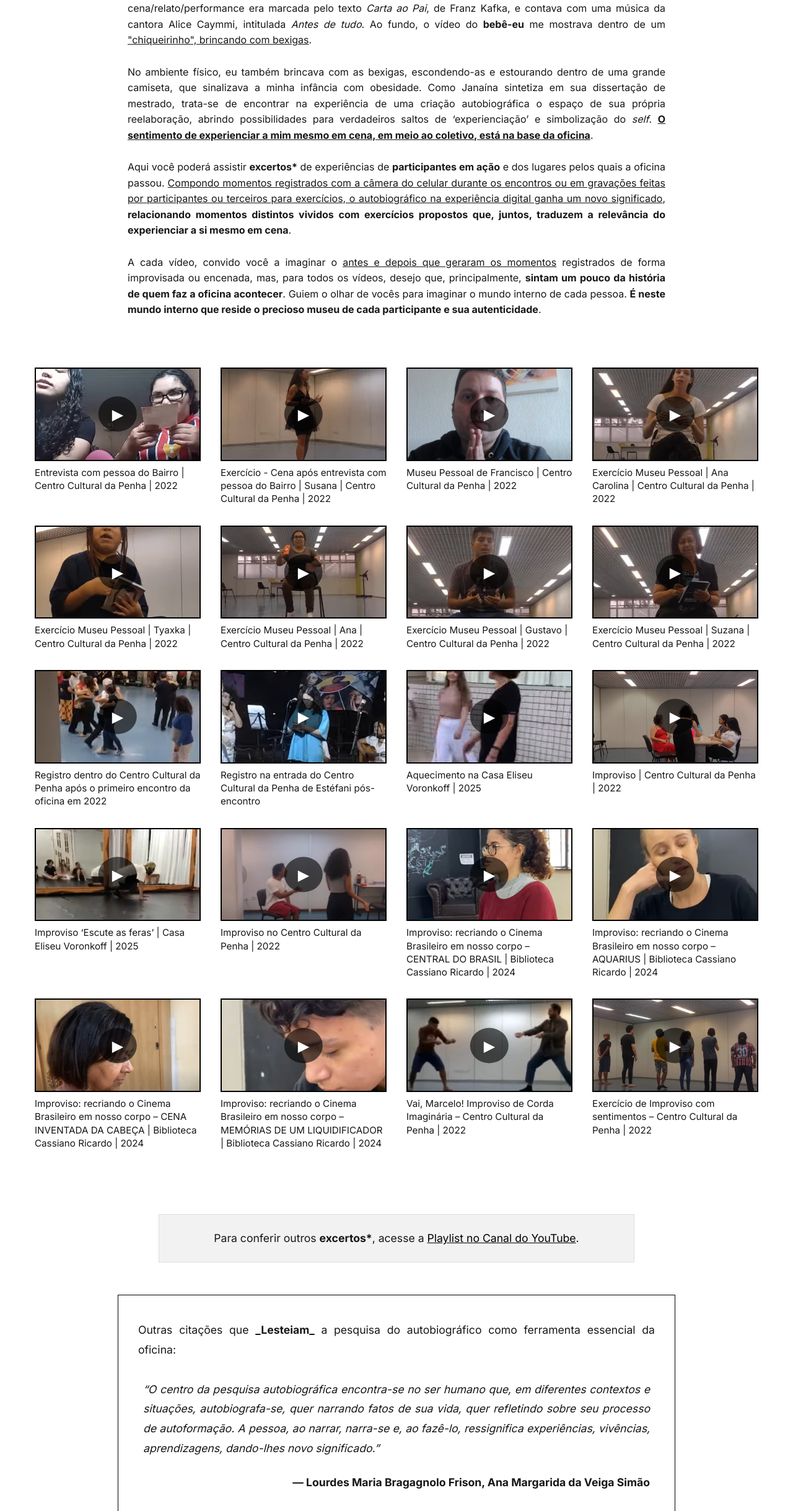
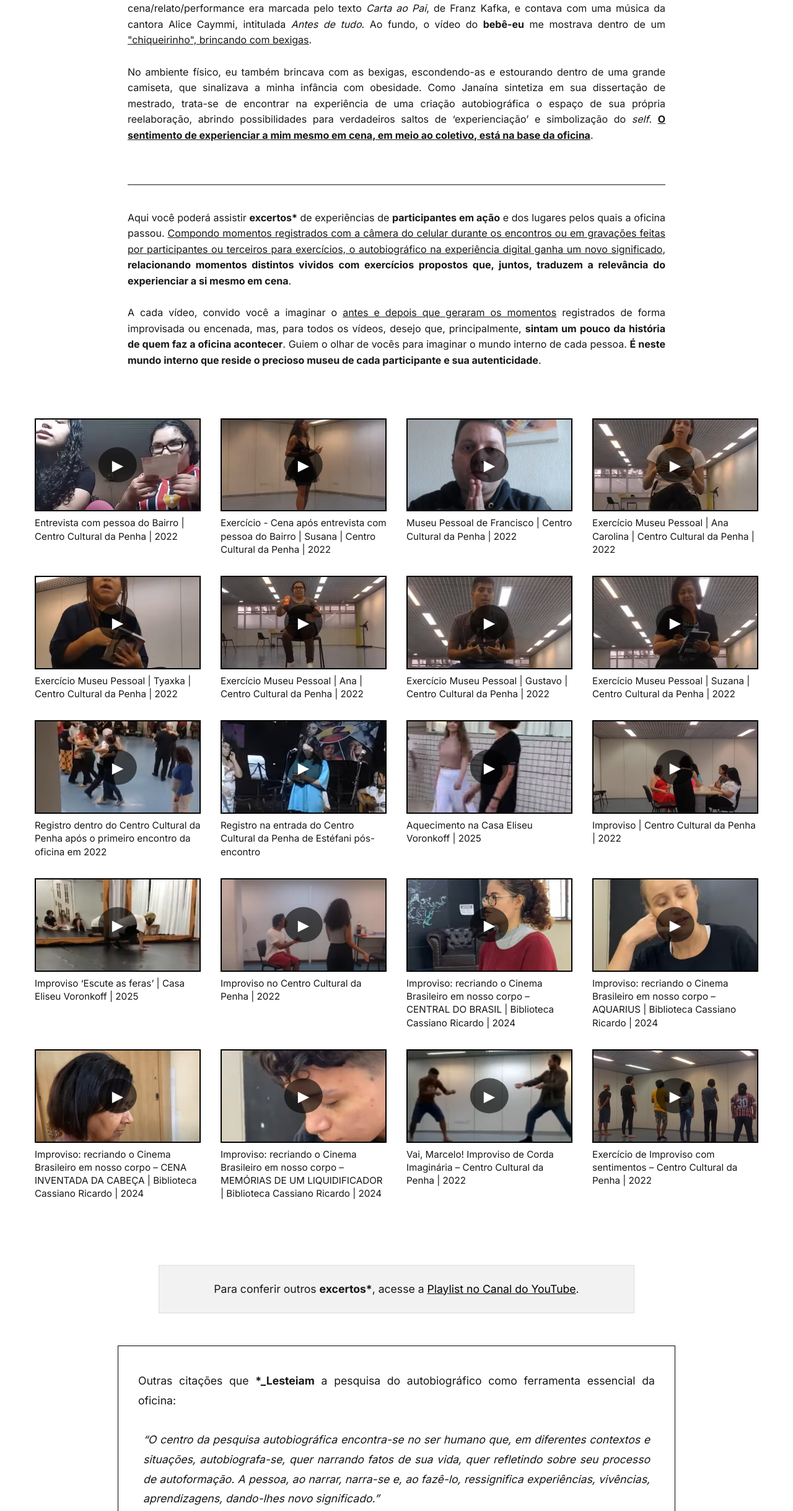
Before and after one commit to caiocastelhano/museu-autobiografico, a Next.js app: page /autobiografico in a window 1280 px wide. Shown: the part 801-3239 px from the top of the page at 62% size. Built offline with nearby package versions, Linux system fonts and the light colour scheme.

Commit message:
Altera texto na página Autobiográfico

```diff
--- a/src/app/autobiografico/Autobiografico.module.css
+++ b/src/app/autobiografico/Autobiografico.module.css
@@ -26,6 +26,14 @@
     clip: rect(0 0 0 0);
     white-space: nowrap;
     border: 0;
+  }
+
+  .divider {
+    height: 1.5px;
+    width: 100%;
+    margin: 40px 0;
+    background-color: black;
+    opacity: 0.5;
   }
 
   /* ===== INTRO SECTION ===== */
--- a/src/app/autobiografico/page.js
+++ b/src/app/autobiografico/page.js
@@ -174,6 +174,8 @@ export default function AutobiograficoPage() {
             </p>
 
             < br/>
+
+            <div className={styles.divider} aria-hidden="true" />
 
             <p>
               Aqui você poderá assistir <b>excertos*</b> de experiências de <b>participantes em ação</b> e dos lugares pelos quais a oficina passou. <u>Compondo momentos registrados com a câmera do celular durante os encontros ou em gravações feitas por participantes ou terceiros para exercícios, o autobiográfico na experiência digital ganha um novo significado</u>, <b>relacionando momentos distintos vividos com exercícios propostos que, juntos, traduzem a relevância do experienciar a si mesmo em cena</b>.
@@ -1008,7 +1010,7 @@ export default function AutobiograficoPage() {
 
           <div className={styles.referencesContent}>
             <p>
-              Outras citações que <b>_Lesteiam_</b> a pesquisa do autobiográfico como ferramenta essencial da oficina:
+              Outras citações que <b>*_Lesteiam</b> a pesquisa do autobiográfico como ferramenta essencial da oficina:
             </p>
 
             <blockquote>
```
